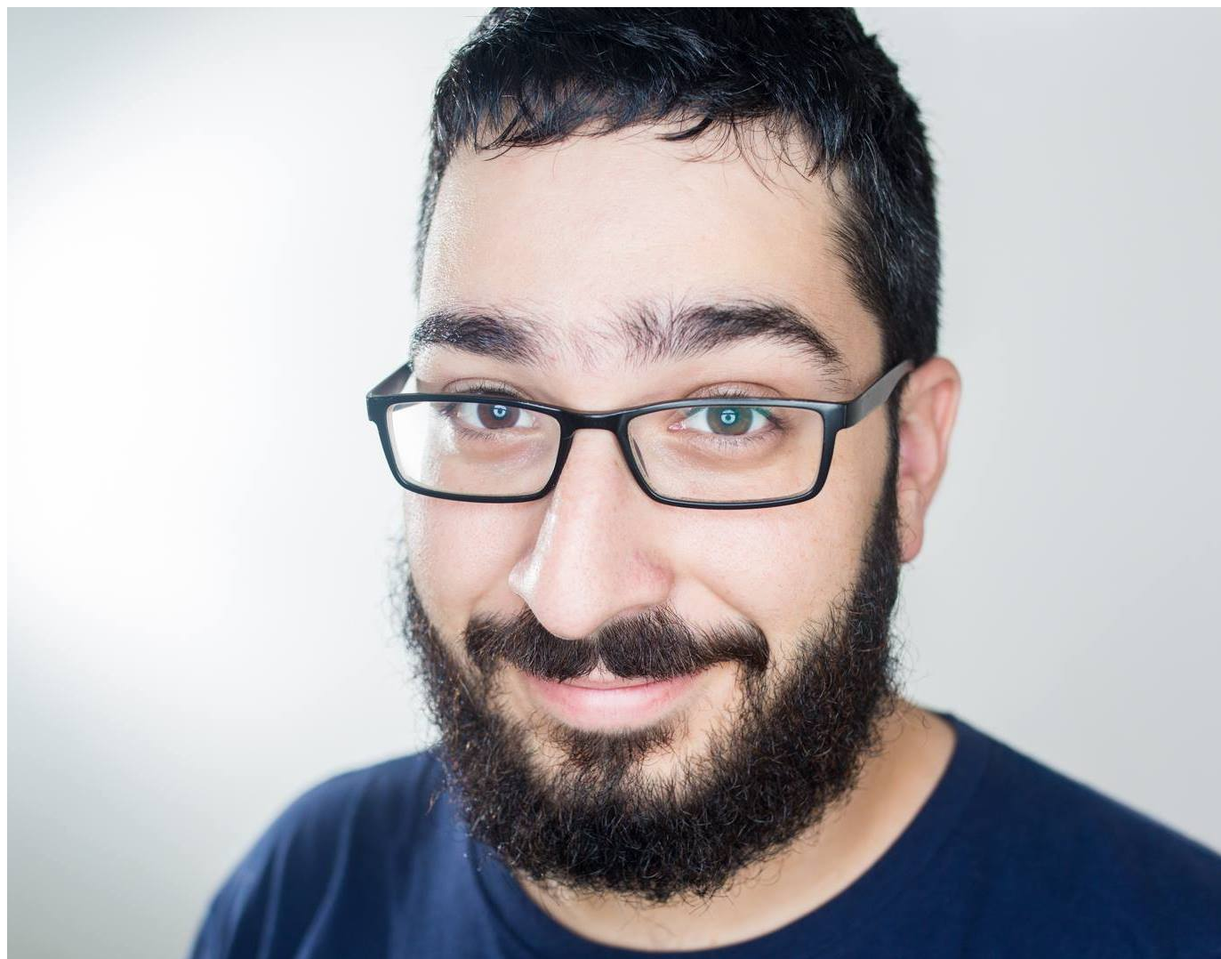
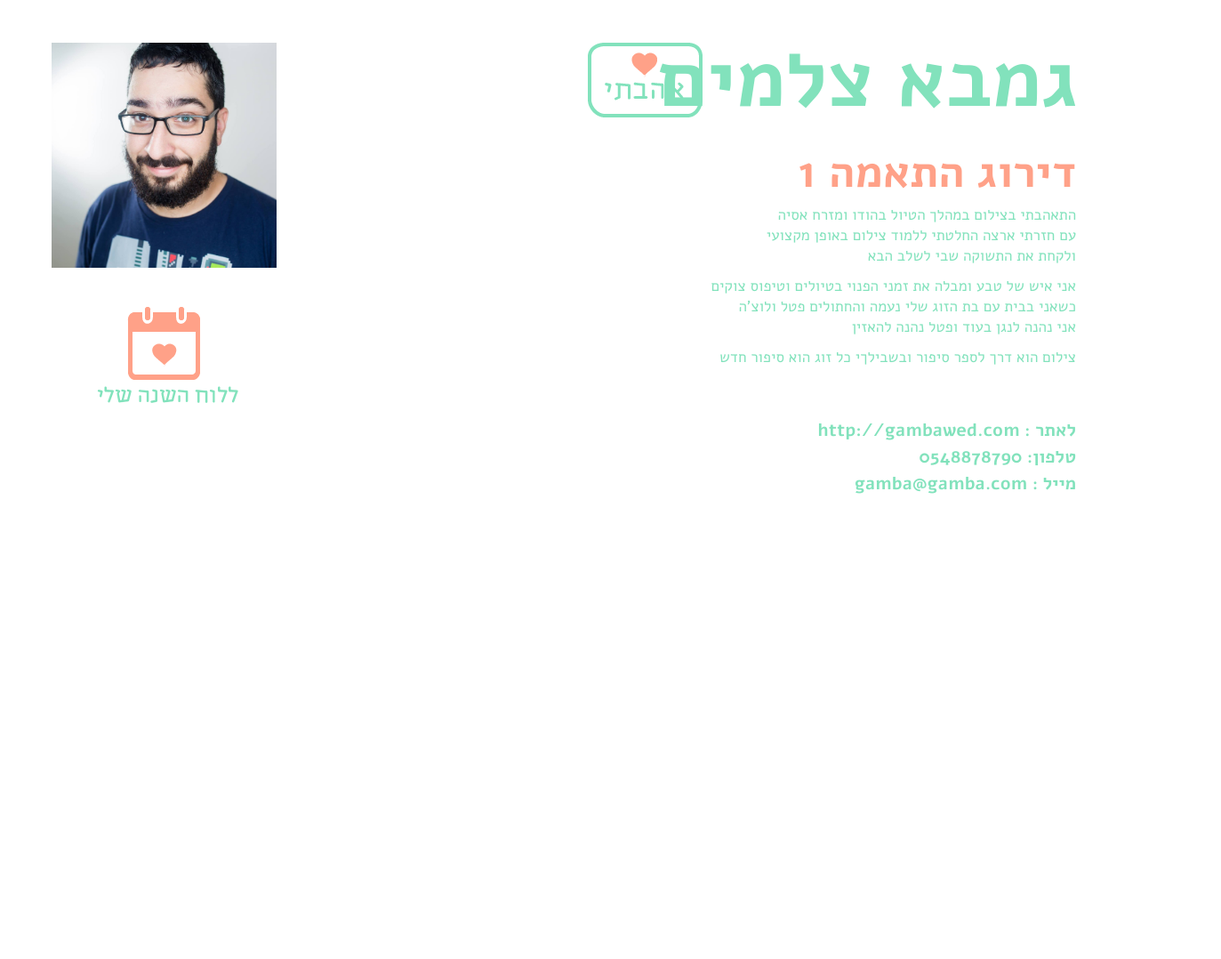
Before and after one commit to nogashimoni/GetWeddy, a website: page client/profilePage.html in a window 1280 px wide. Shown: the top 1078 px of the page at 89% size, 1373 px wide, since content can reach past the window. After the commit the page ends 800 px from the top, so only its background shows below. Drawn offline with nearby package versions, Linux system fonts and the light colour scheme.

Commit message:
creating profile page

```diff
--- a/client/css/custom.css
+++ b/client/css/custom.css
@@ -39,6 +39,116 @@ h2 {
     bottom: -122px;
 }
 
+.profileTitle {
+    font-family: Alef;
+    font-size: 90px;
+    color: #82e2bc;
+    margin: 10px;
+    float: right;
+    position: relative;
+    padding-right: 50px;
+    padding-top: 10px;
+}
+
+.secProfileTitle {
+    font-family: Alef;
+    font-size: 50px;
+    color: #ffa188;
+    margin: 10px;
+    float: right;
+    position: absolute;
+    right: 60px;
+    top: 150px;
+}
+
+.para {
+    font-family: Alef;
+    font-size: 17px;
+    color: #82e2bc;
+    margin: 10px;
+    float: right;
+    line-grid-mode: 200px;
+    position: absolute;
+    text-align: right;
+    right: 60px;
+    top: 220px;
+}
+
+.para2 {
+    font-family: Alef;
+    font-size: 17px;
+    color: #82e2bc;
+    margin: 10px;
+    float: right;
+    line-grid-mode: 200px;
+    position: absolute;
+    text-align: right;
+    right: 60px;
+    top: 300px;
+}
+
+.para3 {
+    font-family: Alef;
+    font-size: 17px;
+    color: #82e2bc;
+    margin: 10px;
+    float: right;
+    line-grid-mode: 200px;
+    position: absolute;
+    text-align: right;
+    right: 60px;
+    top: 380px;
+}
+
+.supplierSite {
+    font-family: Alef;
+    font-size: 20px;
+    color: #82e2bc;
+    margin: 10px;
+    float: right;
+    position: absolute;
+    right: 60px;
+    top: 460px;
+}
+
+a:link {
+    text-decoration: none;
+}
+
+a:visited {
+    text-decoration: none;
+}
+
+a:hover {
+    text-decoration: underline;
+}
+
+a:active {
+    text-decoration: underline;
+}
+
+.supplierMail {
+    font-family: Alef;
+    font-size: 20px;
+    color: #82e2bc;
+    margin: 10px;
+    float: right;
+    position: absolute;
+    right: 60px;
+    top: 490px;
+}
+
+.supplierPhone {
+    font-family: Alef;
+    font-size: 20px;
+    color: #82e2bc;
+    margin: 10px;
+    float: right;
+    position: absolute;
+    right: 60px;
+    top: 520px;
+}
+
 /* Categories page */
 .categories {
     background-color: #82e2bc;
@@ -46,6 +156,23 @@ h2 {
     -moz-background-size: cover;
     background-size: cover;
     -o-background-size: cover;
+}
+
+.faceImg {
+    padding-left: 50px;
+    padding-top: 40px;
+}
+
+.likeImg {
+    position: absolute;
+    padding-left: 350px;
+    padding-top: 40px;
+}
+
+.scedImg {
+    position: absolute;
+    padding-left: 100px;
+    padding-top: 40px;
 }
 
 #dateImgBottom {
@@ -68,6 +195,13 @@ h2 {
     margin: 0;
 }
 
+#faceImg {
+    position: absolute;
+    Top: 0;
+    left: 0;
+    padding-left: 100px;
+}
+
 #catList {
     font-size: 0;
     width: 380px;
@@ -85,6 +219,19 @@ h2 {
     -moz-background-size: cover;
     background-size: cover;
     -o-background-size: cover;
+}
+
+.profile {
+    background-color: white;
+    -webkit-background-size: cover;
+    -moz-background-size: cover;
+    background-size: cover;
+    -o-background-size: cover;
+}
+
+table, td, th {
+    text-align: right;
+    color: white;
 }
 
 @font-face {
--- a/client/profilePage.html
+++ b/client/profilePage.html
@@ -8,11 +8,40 @@
 </head>
 
 <body class="profile">
-<div id="dateHeader">
-         <span id = dateSpan>
-             <img id="dateImgTop" src="img/face.jpg"/>
-             <h2 class="suppliersTitle">גמבא צלמים</h2>
+
+
+<div>
+         <span id = faceSpan>
+             <img class="faceImg" id="faceImage" src="img/face.jpg" width="20%" height="20%"/>
+             <img class="likeImg" id="likeImage" src="img/like.png"/>
+             <h1 class="profileTitle">גמבא צלמים</h1>
+             <h2 class="secProfileTitle">דירוג התאמה 1</h2>
+             <pre class="para">התאהבתי בצילום במהלך הטיול בהודו ומזרח אסיה
+עם חזרתי ארצה החלטתי ללמוד צילום באופן מקצועי
+ולקחת את התשוקה שבי לשלב הבא</pre>
+
+             <pre class="para2">אני איש של טבע ומבלה את זמני הפנוי בטיולים וטיפוס צוקים
+כשאני בבית עם בת הזוג שלי נעמה והחתולים פטל ולוצ'ה
+אני נהנה לנגן בעוד ופטל נהנה להאזין</pre>
+
+             <pre class="para3">צילום הוא דרך לספר סיפור ובשבילךי כל זוג הוא סיפור חדש</pre>
+
          </span>
+</div>
+    <img class="scedImg" id="myScedImage" src="img/my sced.png"/>
+<div>
+
+    <div>
+        <b><a class="supplierSite" href="http://gambawed.com">http://gambawed.com : לאתר</a></b>
+    </div>
+    <div>
+        <h1 class="supplierMail">טלפון: 0548878790</h1>
+    </div>
+    <div>
+        <h1 class="supplierPhone">gamba@gamba.com : מייל</h1>
+    </div>
+
+
 </div>
 
 
```
Also changed, not shown: client/index.html (+1 -1 lines), client/stills.html (+1 -1 lines).
